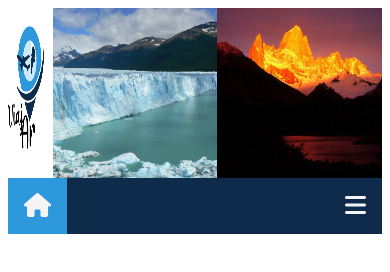
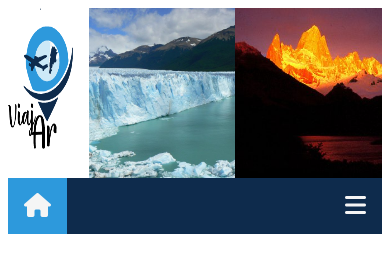
Before and after one commit to ErnestoGrupoCaC/Servertec, a plain HTML site: page index.html in a window 390 px wide. Drawn offline with Linux system fonts and the light colour scheme.

Commit message:
Update navbar.css

```diff
--- a/css/navbar.css
+++ b/css/navbar.css
@@ -199,7 +199,7 @@ header {
 
     div.headerGrande1{
         display: inline-block;
-        width: 44%;
+        width: 225px;
         height: 170px;
         border: 0px;
         padding: 0px;
@@ -212,7 +212,7 @@ header {
 
     div.headerGrande2{
         display: inline-block;
-        width: 44%;
+        width: 225px;
         height: 170px;
         border: 0px;
         padding: 0px;
@@ -248,7 +248,7 @@ header {
     }
     div.headerGrandeLogo{
         display: inline-block;
-        width: 12%;
+        width: 124px;
         height: 170px;
         border: 0px;
         padding: 0px;
```
